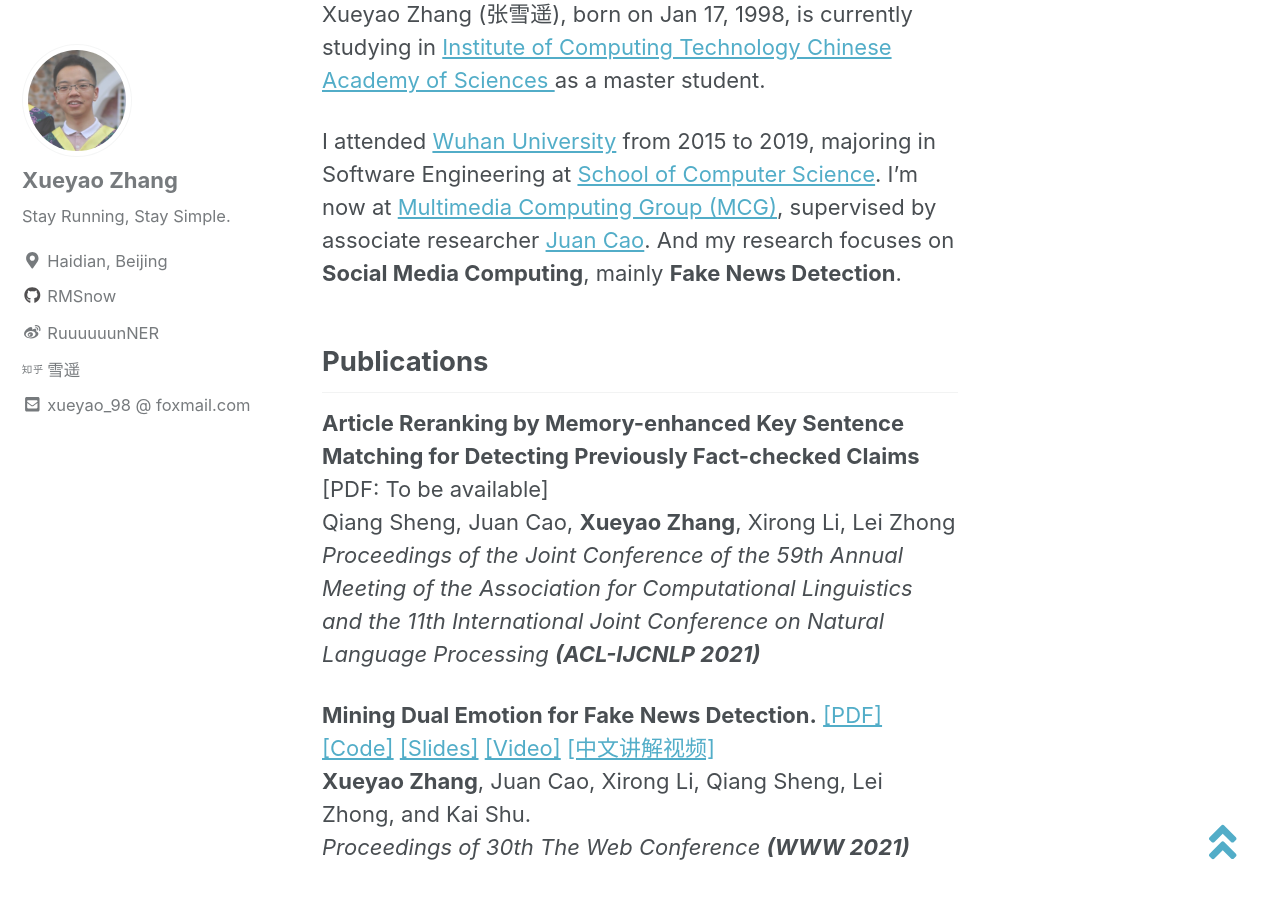
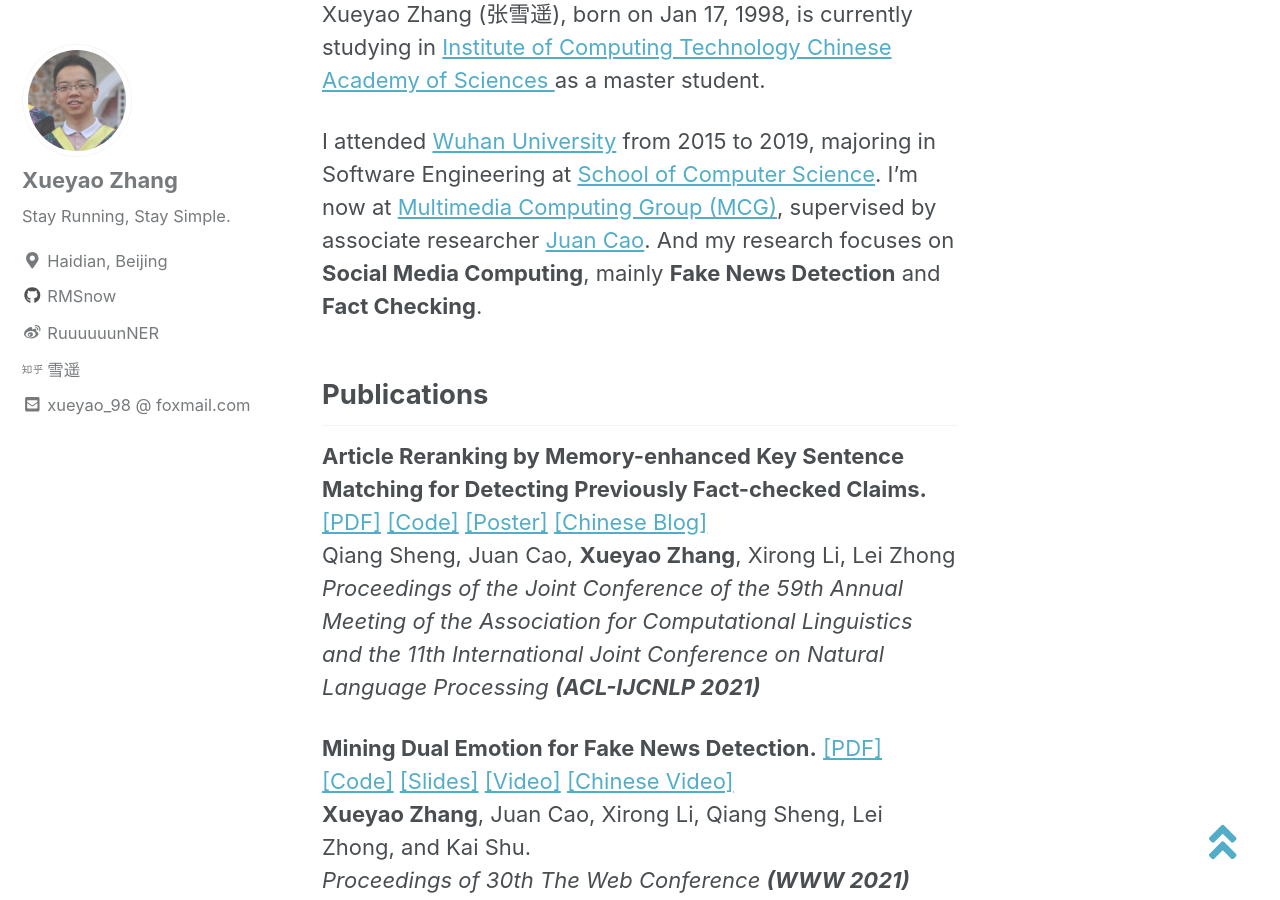
Before and after one commit to RMSnow/RMSnow.github.io, a Jekyll site: the page built from about/about.md, in a window 1280 px wide and 900 px high, scrolled down 198 px. Built offline with Jekyll 4.4.1, drawn with Linux system fonts in a browser that asks for light colours; nearby versions of some CDN libraries.

Commit message:
acl2021 poster

```diff
--- a/about/about.md
+++ b/about/about.md
@@ -7,15 +7,15 @@ author_profile: true
 
 Xueyao Zhang (张雪遥), born on Jan 17, 1998, is currently studying in [Institute of Computing Technology Chinese Academy of Sciences ](http://www.ict.ac.cn/) as a master student.
 
-I attended [Wuhan University](https://www.whu.edu.cn/) from 2015 to 2019, majoring in Software Engineering at [School of Computer Science](http://cs.whu.edu.cn/). I'm now at [Multimedia Computing Group (MCG)](http://mcg.ict.ac.cn/wordpress/), supervised by associate researcher [Juan Cao](http://mcg.ict.ac.cn/wordpress/experts/caojuan/). And my research focuses on **Social Media Computing**, mainly **Fake News Detection**.
+I attended [Wuhan University](https://www.whu.edu.cn/) from 2015 to 2019, majoring in Software Engineering at [School of Computer Science](http://cs.whu.edu.cn/). I'm now at [Multimedia Computing Group (MCG)](http://mcg.ict.ac.cn/wordpress/), supervised by associate researcher [Juan Cao](http://mcg.ict.ac.cn/wordpress/experts/caojuan/). And my research focuses on **Social Media Computing**, mainly **Fake News Detection** and **Fact Checking**.
 
 ## Publications
 
-**Article Reranking by Memory-enhanced Key Sentence Matching for Detecting Previously Fact-checked Claims** [PDF: To be available]
+**Article Reranking by Memory-enhanced Key Sentence Matching for Detecting Previously Fact-checked Claims.** [[PDF]](https://aclanthology.org/2021.acl-long.425.pdf) [[Code]](https://github.com/ICTMCG/MTM) [[Poster]]({{ site.url }}/assets/acl2021-MTM-poster.pdf) [[Chinese Blog]](https://zhuanlan.zhihu.com/p/393615707)
 Qiang Sheng, Juan Cao, **Xueyao Zhang**, Xirong Li, Lei Zhong
 *Proceedings of the Joint Conference of the 59th Annual Meeting of the Association for Computational Linguistics and the 11th International Joint Conference on Natural Language Processing* ***(ACL-IJCNLP 2021)***
 
-**Mining Dual Emotion for Fake News Detection.** [[PDF]]({{ site.url }}/assets/www2021-dual-emotion-paper.pdf) [[Code]](https://github.com/RMSnow/WWW2021) [[Slides]]({{ site.url }}/assets/www2021-dual-emotion-slides.pdf) [[Video]]({{ site.url }}/assets/www2021-dual-emotion-video.mp4) [[中文讲解视频]](https://www.bilibili.com/video/BV13o4y1m7c3)
+**Mining Dual Emotion for Fake News Detection.** [[PDF]]({{ site.url }}/assets/www2021-dual-emotion-paper.pdf) [[Code]](https://github.com/RMSnow/WWW2021) [[Slides]]({{ site.url }}/assets/www2021-dual-emotion-slides.pdf) [[Video]]({{ site.url }}/assets/www2021-dual-emotion-video.mp4) [[Chinese Video]](https://www.bilibili.com/video/BV13o4y1m7c3)
 **Xueyao Zhang**, Juan Cao, Xirong Li, Qiang Sheng, Lei Zhong, and Kai Shu.
 *Proceedings of 30th The Web Conference* ***(WWW 2021)***
 
```
Also changed, not shown: 2 other files.
